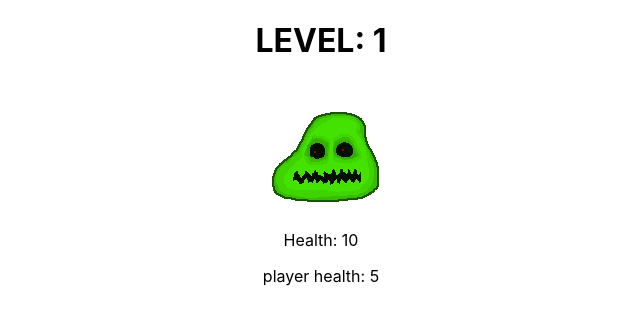
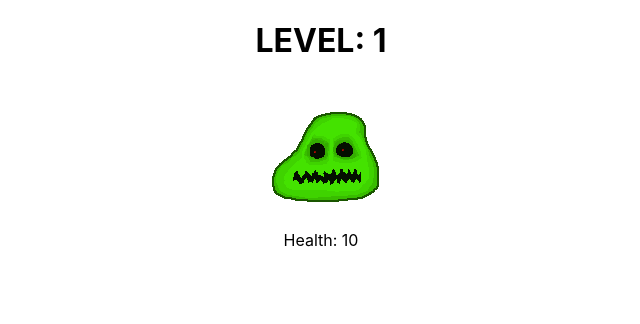
Before and after one commit to sofushn/idlehack, a React (Create React App) app: page / in a window 1280 px wide. Shown: the top 324 px of the page, without its empty margins (319-959 px from the left). Built offline with nearby package versions, Linux system fonts and the light colour scheme.

Commit message:
added enemy taking damage based on playerdamage

```diff
--- a/src/App.tsx
+++ b/src/App.tsx
@@ -1,8 +1,13 @@
 import './App.css';
 import { useState } from "react";
-import {Monster} from './components/Monster';
+import { Monster } from './components/Monster';
 import slime from "./images/slime.png";
 import Player from './components/Player';
+
+interface player {
+  attackPower: number,
+}
+
 
 function App() {
   const [currentLevel, setCurrentLevel] = useState(1)
@@ -18,8 +23,9 @@ function App() {
       gold={nextLevel}
       image={slime}
       onDie={monsterDie}
+      onTakeDamage={playerAttack}
       key={nextLevel}
-  />
+    />
 
     setCurrentLevel(nextLevel)
     // delete monster
@@ -27,6 +33,12 @@ function App() {
 
     // add gold to wallet
   }
+  const [player, setplayer] = useState({ attackPower: 2 } as player)
+
+  function playerAttack(): number {
+    return player.attackPower
+  }
+
 
   const [currentMonster, setCurrentMonster] = useState(<Monster
     health_points={10 * currentLevel}
@@ -36,23 +48,16 @@ function App() {
     gold={1}
     image={slime}
     onDie={monsterDie}
+    onTakeDamage={playerAttack}
     key={currentLevel}
   />)
-
-
-
-  const [player, setplayer] = useState(<Player
-    maxHealth={10}
-    currentHealth={5}
-    />)
-
 
   return (
     <div className="App">
       <h1>LEVEL: {currentLevel}</h1>
 
       {currentMonster}
-      {player}
+      {/* {player} */}
 
 
     </div>
--- a/src/components/Monster.tsx
+++ b/src/components/Monster.tsx
@@ -1,7 +1,8 @@
+import { ChildProcess } from "child_process";
 import { useState } from "react";
 
 
-interface monsterProp{
+interface monsterProp {
   health_points: number
   attack_power: number
   defense: number
@@ -9,22 +10,26 @@ interface monsterProp{
   gold: number
 
   onDie?: (coinValue: number) => void
+  onTakeDamage?: () => number
+
 
   image: string
 }
 
-export function Monster(prop:monsterProp) {
-  const emptyFunc = (i: number) => {}
-  const emptyFunc2 = () => {}
+export function Monster(prop: monsterProp) {
+  const emptyFunc = (i: number) => { }
+  const emptyFunc2 = () => { }
   const onDie = prop.onDie ?? emptyFunc
+  const onTakeDamage = prop.onTakeDamage
 
   const [health, setHealth] = useState(prop.health_points);
   const [isDead, setIsDead] = useState(false)
 
-  function loseHealth(damage: number) {
+  function loseHealth() {
+    const damage = onTakeDamage?.() ?? 0
     const newHealth = health - damage
 
-    if(newHealth < 1) {
+    if (newHealth < 1) {
       setIsDead(true)
     }
     setHealth(newHealth)
@@ -40,7 +45,7 @@ export function Monster(prop:monsterProp) {
   }
 
   return (
-    <div onClick={() => loseHealth(1)}>
+    <div onClick={loseHealth}>
       <img src={prop.image} alt="Monster" />
       <p>Health: {health}</p>
     </div>
```
Also changed, not shown: 1 other file (tests, documents, lock files or other folders). Lines whose indentation alone changed are shown as unchanged.
